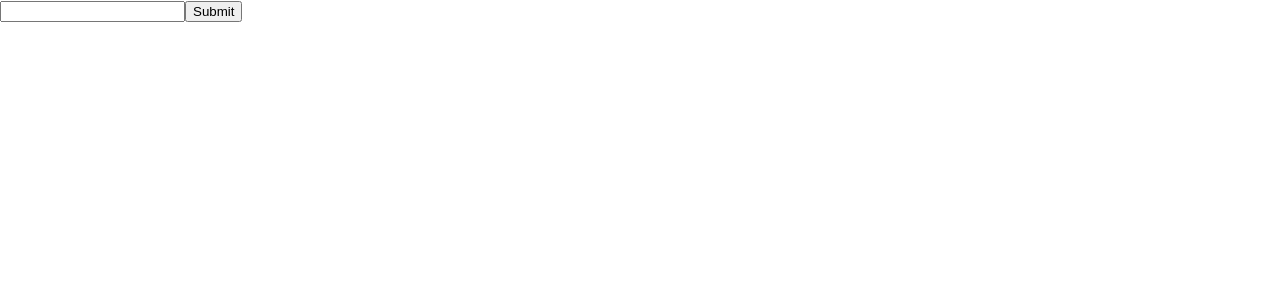
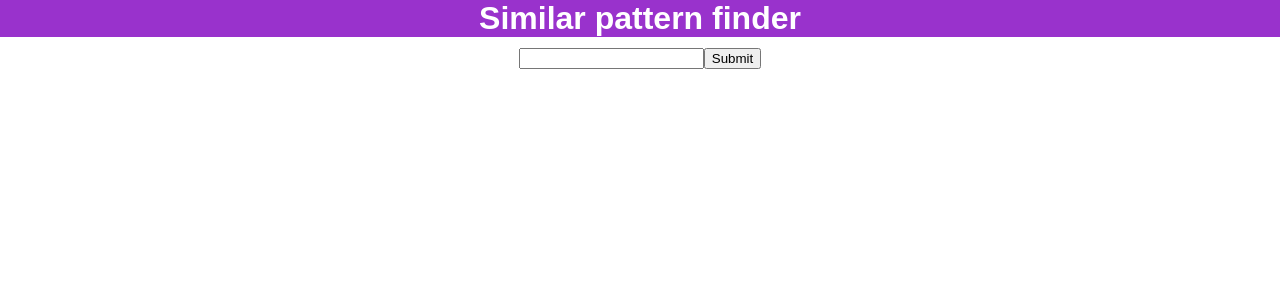
Before and after one commit to ananari/ravelry-rec-frontend, a React (Create React App) app: page / in a window 1280 px wide. Shown: the top 300 px of the page. Built offline with nearby package versions, Linux system fonts and the light colour scheme.

Commit message:
just a bit of styling

```diff
--- a/src/App.js
+++ b/src/App.js
@@ -1,10 +1,13 @@
 import React from 'react';
-import './App.css';
 import Testform from './Testform'
+import Titlebar from './Titlebar'
 
 function App() {
   return (
-    <Testform />
+    <>
+      <Titlebar />
+      <Testform />
+    </>
   );
 }
 
--- /dev/null
+++ b/src/Testform.css
@@ -0,0 +1,5 @@
+.searchbar {
+  display: flex;
+  justify-content: center;
+  align-items: center;
+}
--- a/src/Testform.js
+++ b/src/Testform.js
@@ -1,4 +1,5 @@
 import React, {Component} from 'react';
+import './Testform.css'
 
 const testURL = "https://mysterious-spire-72701.herokuapp.com";
 let postObj = {
@@ -36,7 +37,7 @@ export default class Testform extends Component {
 
   render(){
     return(
-      <div>
+      <div className="searchbar">
         <form onSubmit={event => this.handleSubmit(event)}>
           <input type="textarea" name="query" value={this.state.query} onChange={event => this.handleChange(event)}/>
           <input type="submit" />
--- /dev/null
+++ b/src/Titlebar.css
@@ -0,0 +1,11 @@
+.header {
+  background: darkorchid;
+  padding: 0px 2px;
+  color: white;
+  text-align: center;
+  font-family: sans-serif;
+}
+
+.header, h1 {
+  margin: 0px 0px 10px 0px;
+}
--- /dev/null
+++ b/src/Titlebar.js
@@ -0,0 +1,11 @@
+import React, {Component} from 'react';
+import './Titlebar.css'
+export default class Titlebar extends Component {
+  render(){
+    return(
+      <div className="header">
+        <h1>Similar pattern finder</h1>
+      </div>
+    )
+  }
+}
```
